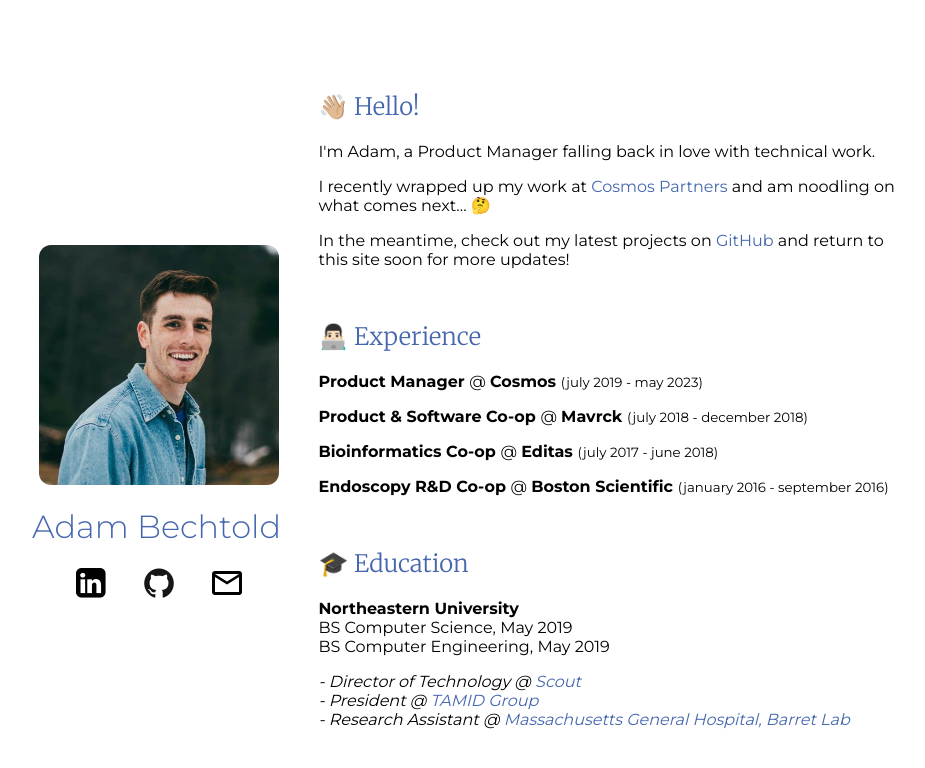
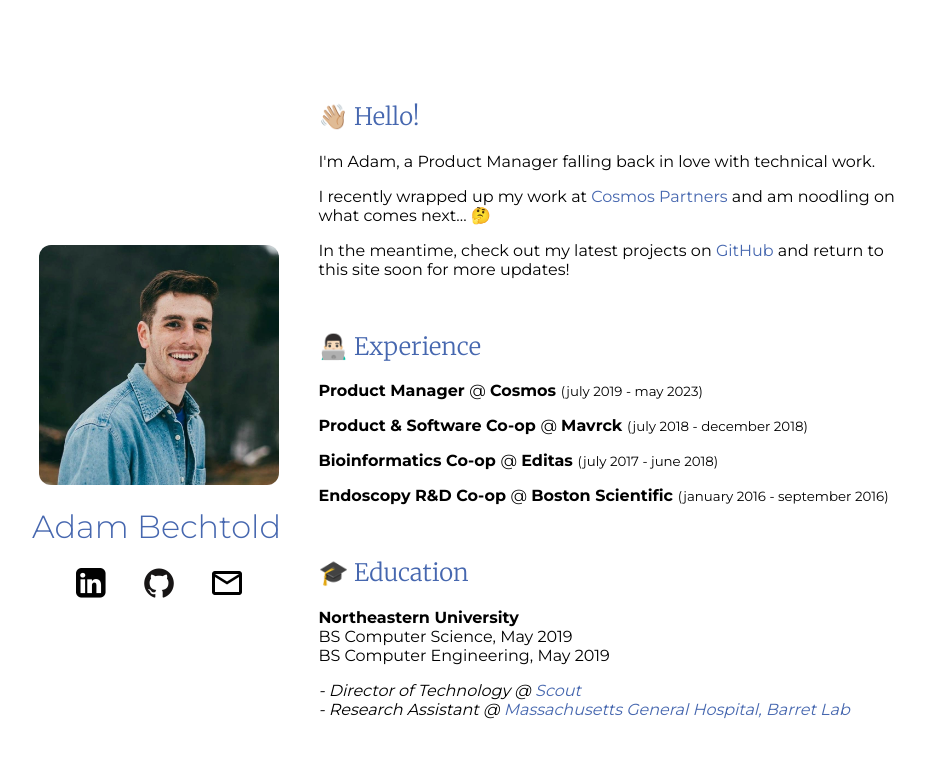
Before and after one commit to adambechtold/personal-website, a Next.js app: page / in a window 1280 px wide. Shown: the top 768 px of the page, without its empty margins (133-1058 px from the left). Built offline with nearby package versions, Linux system fonts and the light colour scheme.

Commit message:
remove tamid from education

```diff
--- a/app/components/ContentItem/Education/Education.js
+++ b/app/components/ContentItem/Education/Education.js
@@ -7,13 +7,6 @@
     organization: {
       name: "Scout",
       link: "https://scout.camd.northeastern.edu/",
-    },
-  },
-  {
-    title: "President",
-    organization: {
-      name: "TAMID Group",
-      link: "https://nutamid.org/",
     },
   },
   {
```
